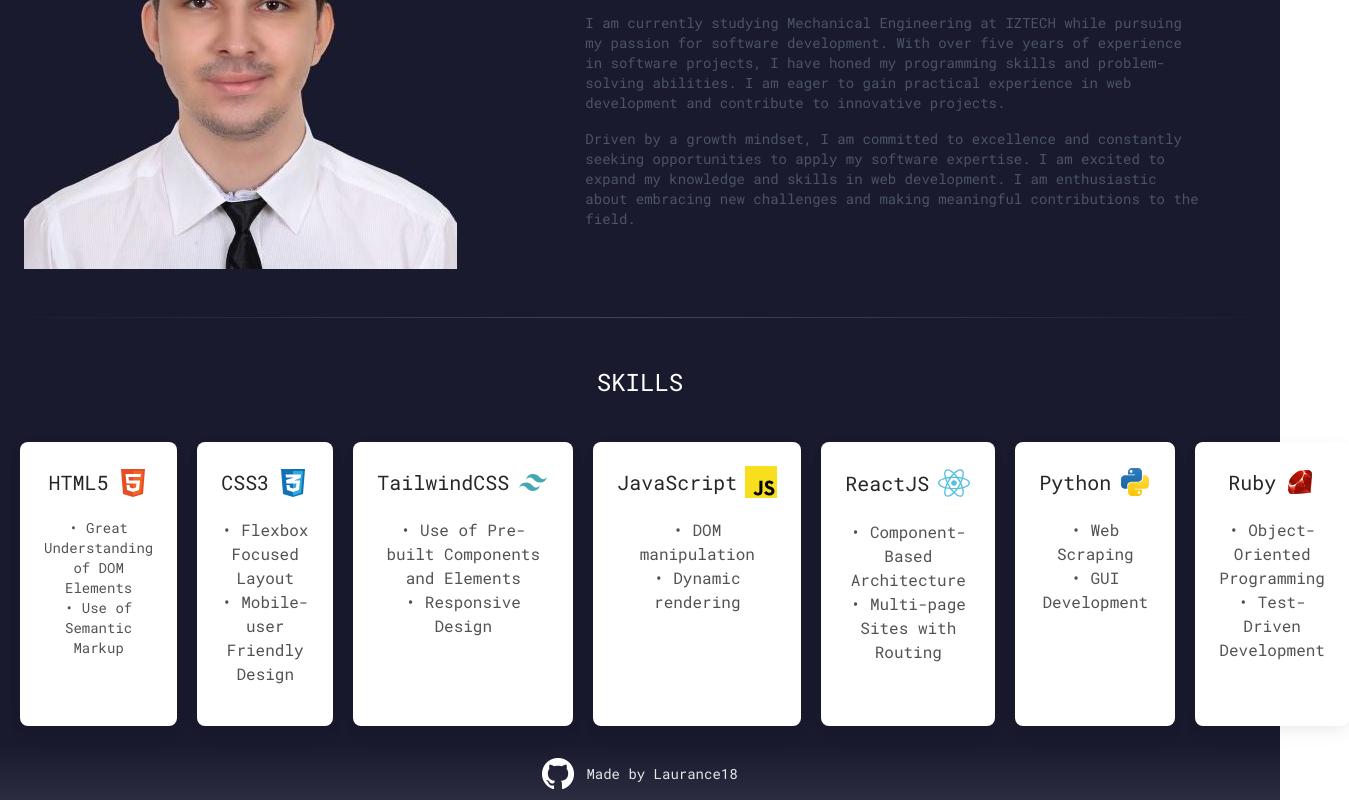
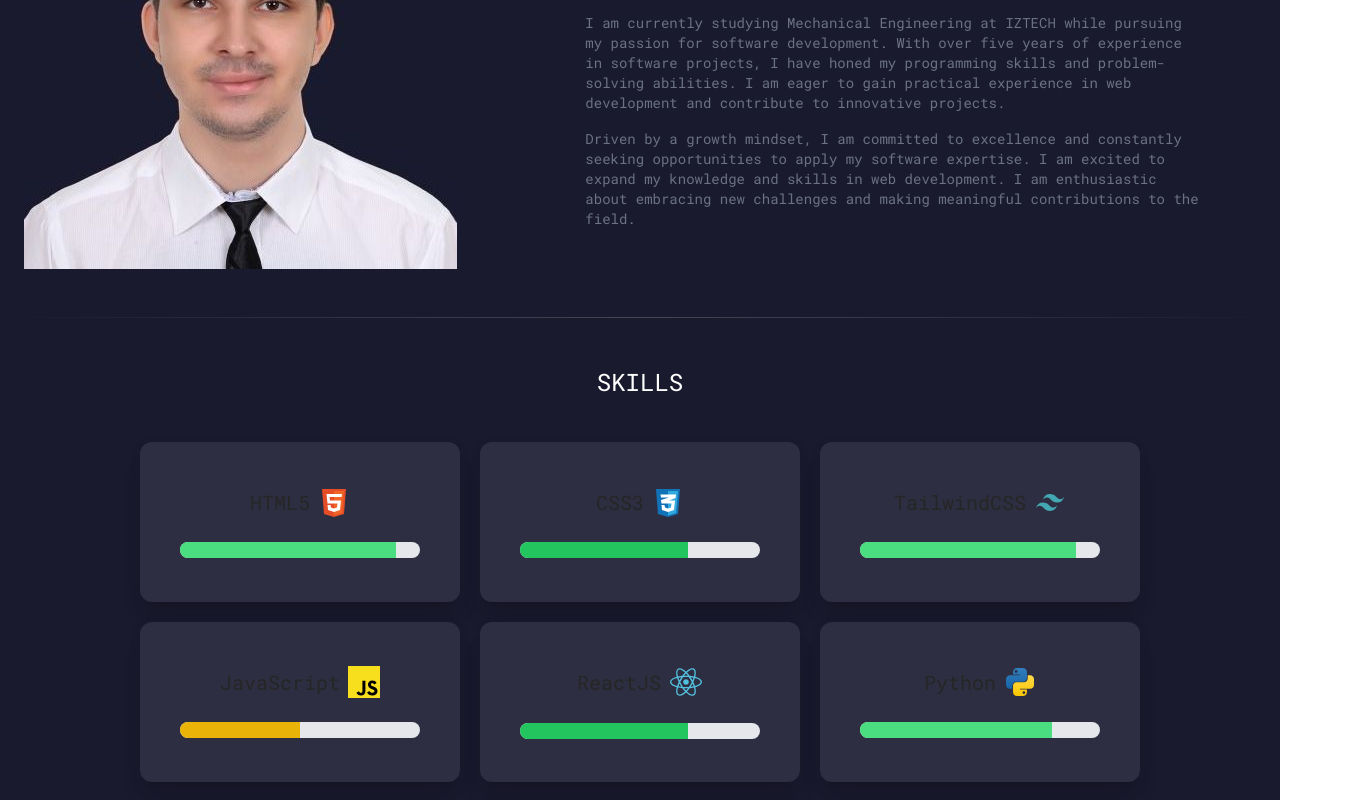
Before and after one commit to laurance18/portfolio, a JavaScript app in the folder portfolio-site/: page / in a window 1280 px wide. Shown: the part 280-1080 px from the top of the page, 1349 px wide, since content can reach past the window. Built offline with nearby package versions, Linux system fonts and the light colour scheme; the HTML template or start-up script is replaced by a standard one.

Commit message:
Finish skills comp.

```diff
--- a/portfolio-site/src/components/About.js
+++ b/portfolio-site/src/components/About.js
@@ -11,10 +11,10 @@ export default function About() {
                         </div>
                         <div class="md:w-7/12 lg:w-6/12">
                             <h2 class="text-2xl text-white font-bold md:text-4xl">Deniz Işık: Mechanical Engineering Student</h2>
-                            <p class="mt-12 text-gray-600 text-left text-sm">
+                            <p class="mt-12 text-gray-500 text-left text-sm">
                                 I am currently studying Mechanical Engineering at IZTECH while pursuing my passion for software development. With over five years of experience in software projects, I have honed my programming skills and problem-solving abilities. I am eager to gain practical experience in web development and contribute to innovative projects.
                             </p>
-                            <p class="mt-4 text-gray-600 text-left text-sm">
+                            <p class="mt-4 text-gray-500 text-left text-sm">
                                 Driven by a growth mindset, I am committed to excellence and constantly seeking opportunities to apply my software expertise. I am excited to expand my knowledge and skills in web development. I am enthusiastic about embracing new challenges and making meaningful contributions to the field.
                             </p>
                         </div>
--- a/portfolio-site/src/components/Skill.js
+++ b/portfolio-site/src/components/Skill.js
@@ -1,19 +1,28 @@
 export default function Skill(props) {
     return (
-        <>
-            <div
-                class="block rounded-lg bg-white p-6 shadow-[0_2px_15px_-3px_rgba(0,0,0,0.07),0_10px_20px_-2px_rgba(0,0,0,0.04)] dark:bg-secondary">
-                <span className="flex justify-center items-center gap-2 mb-3">
+        <div class="group h-40 w-80 [perspective:1000px] block rounded-xl shadow-[0_2px_15px_-3px_rgba(0,0,0,0.07),0_10px_20px_-2px_rgba(0,0,0,0.04)] bg-secondary">
+                <div class="flex justify-center items-center relative h-full w-full rounded-xl shadow-xl transition-all duration-500 [transform-style:preserve-3d] group-hover:[transform:rotateY(180deg)]">
+                    <div class="flex flex-col justify-center items-center inset-0 p-5">
+                        <span className="flex justify-center items-center gap-2 mb-2">
                             <h5
-                    class="mb-2 text-xl font-medium leading-tight text-neutral-800 dark:text-neutral-50">
+                            className="mb-2 text-xl font-medium leading-tight text-neutral-800 dark:text-neutral-50">
                             {props.name}
                             </h5>
                             {props.icon}
                         </span>
-                <p class="mb-4 text-base text-neutral-600 dark:text-neutral-200">
+                        <div className="mt-2 h-4 relative w-60 rounded-full overflow-hidden">
+                            <div className=" w-full h-full bg-gray-200 absolute"></div>
+                            <div className={`h-full absolute ${props.color}`} style={{width: props.percentage}}></div>
+                        </div>
+                    </div>
+                    <div class="absolute inset-0 h-full w-full rounded-xl bg-black/80 px-4 text-center text-slate-200 [transform:rotateY(180deg)] [backface-visibility:hidden]">
+                        <div class="flex min-h-full flex-col items-center justify-center">
+                            <p className="mb-5 text-base text-neutral-600 dark:text-neutral-200">
                                 {props.desc}
                             </p>
                         </div>
-        </>
+                    </div>
+                </div>
+        </div>
     )
 }
--- a/portfolio-site/src/components/SkillsList.js
+++ b/portfolio-site/src/components/SkillsList.js
@@ -12,11 +12,12 @@ export default function SkillsList() {
 
     return (
         // border-t-transparent to fix the border issue
-        <div className="bg-primary border-t-transparent">
+        <div id="skills" className="bg-primary border-t-transparent pb-6">
             <h3 className="text-white mb-6 text-2xl">SKILLS</h3>
-            <div className="flex flex-col md:flex-row p-5 justify-around bg-primary gap-5">
+            <div className="flex flex-col flex-wrap justify-center items-center md:flex-row p-5 bg-primary gap-5">
                 {skills}
             </div>
+            <hr className="mt-12 mb-6 h-px border-t-0 bg-transparent bg-gradient-to-r from-transparent via-neutral-500 to-transparent opacity-50" />
         </div>
 
     )
```
Lines whose indentation alone changed are shown as unchanged.
